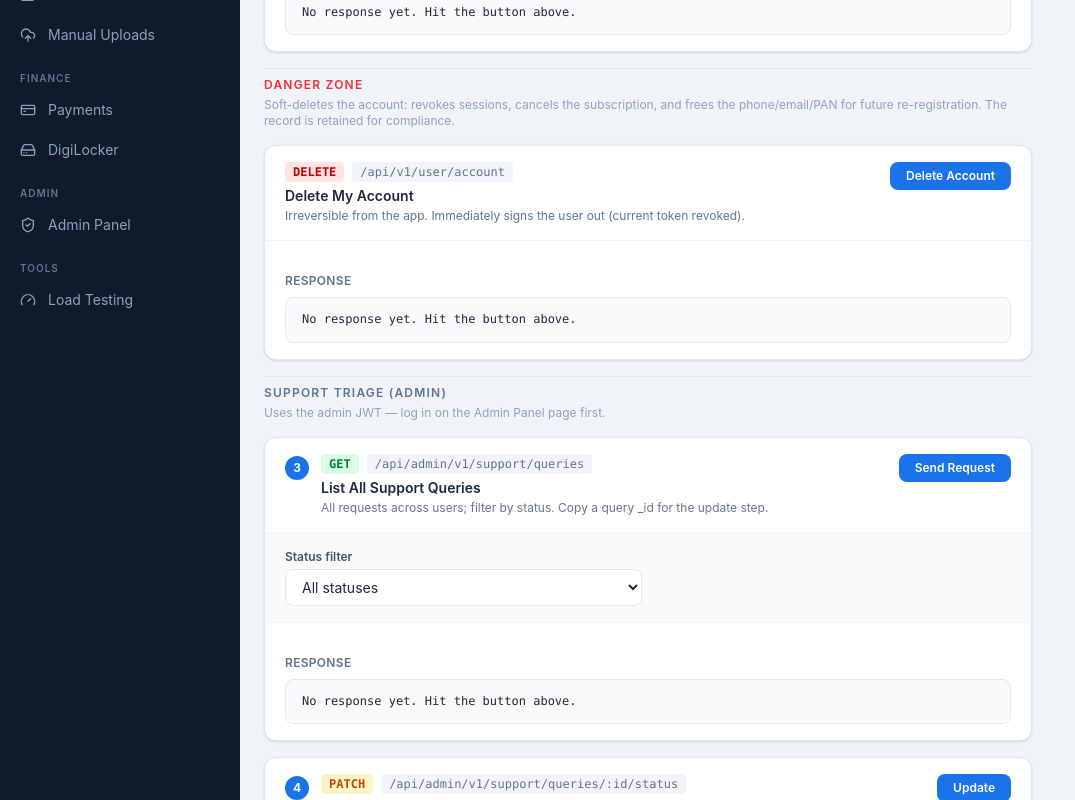
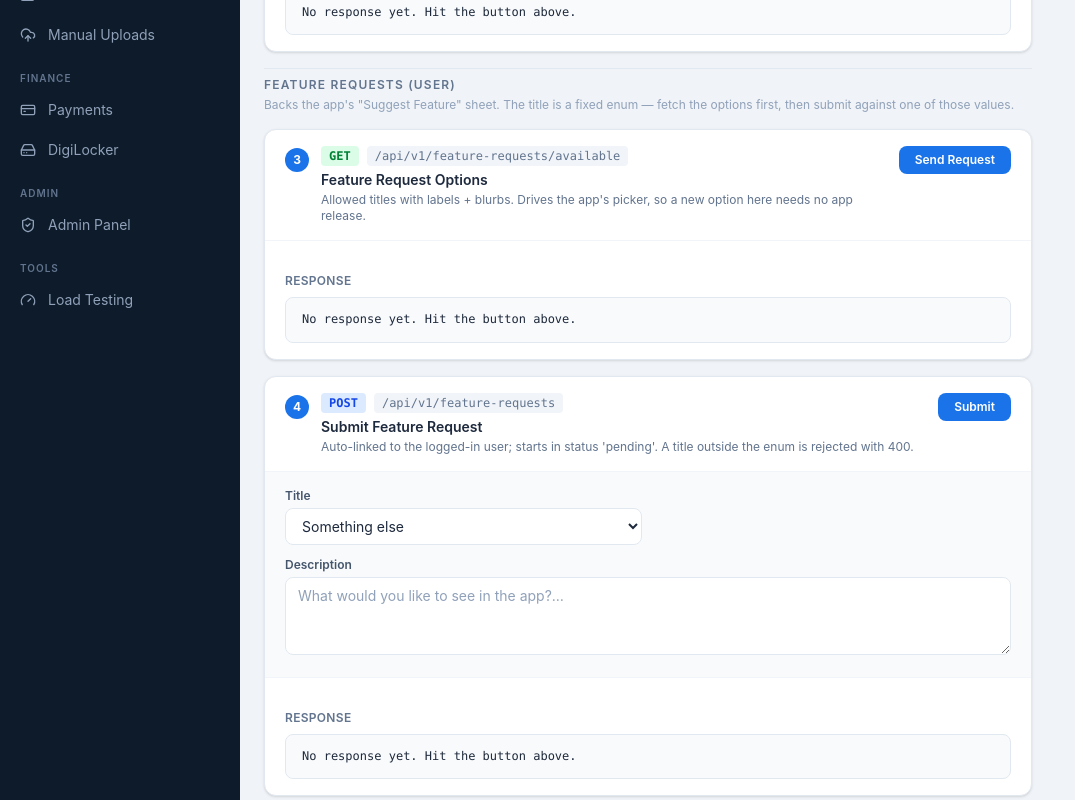
Before and after one commit to kaushikwebingo-tech/foldy_web, a React (Vite) app: page /support in a window 1280 px wide. Shown: the part 920-1720 px from the top of the page, without its empty margins (0-1075 px from the left). Built offline with nearby package versions, Linux system fonts and the light colour scheme.

Commit message:
feature developed

```diff
--- /dev/null
+++ b/src/api/featureRequestApi.ts
@@ -0,0 +1,25 @@
+import { client, adminClient } from './client';
+
+/*
+ * Feature Requests — the app's "Suggest Feature" sheet.
+ * Backend: server/src/routes/app/v1/featureRequestRoutes.ts (mounted at
+ * /api/v1/feature-requests) and routes/admin/v1/adminFeatureRequestRoutes.ts.
+ */
+export const featureRequestApi = {
+  // Allowed titles + labels. The picker is driven by this, and the server
+  // validates the submitted title against the same list.
+  listOptions: () =>
+    client.get('/feature-requests/available'),
+
+  // Submit a suggestion. title must be a value from listOptions().
+  submit: (payload: { title: string; description: string }) =>
+    client.post('/feature-requests', payload),
+
+  // Admin — every submission, newest first, with the requester populated.
+  adminList: (page = 1, limit = 20) =>
+    adminClient.get('/feature-requests', { params: { page, limit } }),
+
+  // Admin — same catalog as listOptions(), behind the admin JWT.
+  adminListOptions: () =>
+    adminClient.get('/feature-requests/available'),
+};
--- a/src/lib/apiCatalog.ts
+++ b/src/lib/apiCatalog.ts
@@ -474,7 +474,7 @@ export const API_SECTIONS: Record<string, ApiSection> = {
   support: {
     key: 'support',
     name: 'Support & Account',
-    description: 'Contact Support (raise + list own requests) and Delete Account — common to both B2B and B2C (auth only). Plus the admin triage endpoints. For the user calls set {{token}} to a user JWT; for the admin calls set {{token}} to an admin JWT.',
+    description: 'Contact Support (raise + list own requests), Feature Requests ("Suggest Feature"), and Delete Account — common to both B2B and B2C (auth only). Plus the admin triage endpoints. For the user calls set {{token}} to a user JWT; for the admin calls set {{token}} to an admin JWT.',
     endpoints: [
       {
         name: 'Raise Support Request',
@@ -502,6 +502,35 @@ export const API_SECTIONS: Record<string, ApiSection> = {
         method: 'DELETE',
         path: 'api/v1/user/account',
         description: 'Soft-deletes the account: revokes sessions, cancels subscription, frees phone/email/PAN for re-registration. Retains the record.'
+      },
+      {
+        name: 'Feature Request Options',
+        method: 'GET',
+        path: 'api/v1/feature-requests/available',
+        description: 'The allowed titles for a feature request, with labels + blurbs. Drives the app\'s "Suggest Feature" picker — call this before submitting.'
+      },
+      {
+        name: 'Submit Feature Request',
+        method: 'POST',
+        path: 'api/v1/feature-requests',
+        description: 'App "Suggest Feature" submission. title MUST be a value from /available (gst | itr | roc | tds | bank_statements | mutual_funds | insurance | epf | other) — anything else is rejected with 400. Auto-linked to the logged-in user; starts in status "pending".',
+        body: { title: 'other', description: 'Please add a reminder for advance tax instalments.' }
+      },
+      {
+        name: 'Admin — List Feature Requests',
+        method: 'GET',
+        path: 'api/admin/v1/feature-requests',
+        description: 'Admin JWT. All submitted suggestions, newest first, paginated, with the requesting user populated.',
+        query: [
+          { key: 'page', value: '1' },
+          { key: 'limit', value: '20' }
+        ]
+      },
+      {
+        name: 'Admin — Feature Request Options',
+        method: 'GET',
+        path: 'api/admin/v1/feature-requests/available',
+        description: 'Admin JWT. Same catalog as the user-facing /available, used to label stored title values in the console.'
       },
       {
         name: 'Admin — List Support Queries',
--- a/src/pages/SupportPage.tsx
+++ b/src/pages/SupportPage.tsx
@@ -5,7 +5,22 @@ import PageHeader from '@/components/PageHeader';
 import { supportApi } from '@/api/supportApi';
 import { authApi } from '@/api/authApi';
 import { adminApi } from '@/api/adminApi';
+import { featureRequestApi } from '@/api/featureRequestApi';
 import { LifeBuoy } from 'lucide-react';
+
+// Mirrors FEATURE_REQUEST_OPTIONS on the server. The live list comes from
+// "Feature Request Options" below — this just seeds the dropdown.
+const FEATURE_TITLE_OPTIONS = [
+  { label: 'GST Returns', value: 'gst' },
+  { label: 'Income Tax Returns', value: 'itr' },
+  { label: 'ROC Filings', value: 'roc' },
+  { label: 'TDS Filing', value: 'tds' },
+  { label: 'Bank Account Statements', value: 'bank_statements' },
+  { label: 'Mutual Funds Portfolio', value: 'mutual_funds' },
+  { label: 'Insurance Policies', value: 'insurance' },
+  { label: 'Employee Provident Fund (EPF)', value: 'epf' },
+  { label: 'Something else', value: 'other' },
+];
 
 const STATUS_OPTIONS = [
   { label: 'Open', value: 'open' },
@@ -27,6 +42,9 @@ export default function SupportPage() {
   const [email, setEmail] = useState('');
   const [mobile, setMobile] = useState('');
   const [description, setDescription] = useState('');
+  // user — feature request ("Suggest Feature")
+  const [featureTitle, setFeatureTitle] = useState('other');
+  const [featureDescription, setFeatureDescription] = useState('');
   // admin — list + update
   const [status, setStatus] = useState('');
   const [queryId, setQueryId] = useState('');
@@ -79,6 +97,43 @@ export default function SupportPage() {
           onSubmit={() => supportApi.listMyQueries()}
         />
 
+        {/* ── User: Feature Requests ────────────────────────── */}
+        <div className="border-t border-slate-200 pt-2">
+          <p className="text-xs font-semibold text-slate-500 uppercase tracking-widest mb-1">Feature Requests (user)</p>
+          <p className="text-xs text-slate-400 mb-3">Backs the app's "Suggest Feature" sheet. The title is a fixed enum — fetch the options first, then submit against one of those values.</p>
+        </div>
+
+        <ApiCard
+          step={3}
+          title="Feature Request Options"
+          method="GET"
+          endpoint="/api/v1/feature-requests/available"
+          description="Allowed titles with labels + blurbs. Drives the app's picker, so a new option here needs no app release."
+          onSubmit={() => featureRequestApi.listOptions()}
+        />
+
+        <ApiCard
+          step={4}
+          title="Submit Feature Request"
+          method="POST"
+          endpoint="/api/v1/feature-requests"
+          description="Auto-linked to the logged-in user; starts in status 'pending'. A title outside the enum is rejected with 400."
+          buttonLabel="Submit"
+          onSubmit={() => featureRequestApi.submit({ title: featureTitle, description: featureDescription })}
+        >
+          <SelectField label="Title" value={featureTitle} onChange={setFeatureTitle} options={FEATURE_TITLE_OPTIONS} />
+          <div className="sm:col-span-2">
+            <label className="block text-xs font-semibold text-slate-600 mb-1">Description</label>
+            <textarea
+              value={featureDescription}
+              onChange={(e) => setFeatureDescription(e.target.value)}
+              rows={3}
+              placeholder="What would you like to see in the app?…"
+              className="w-full px-3 py-2 text-sm border border-slate-200 rounded-lg bg-white text-slate-800 placeholder-slate-400 focus:outline-none focus:ring-2 focus:ring-blue-500 focus:border-transparent transition"
+            />
+          </div>
+        </ApiCard>
+
         {/* ── Delete Account ───────────────────────────────── */}
         <div className="border-t border-slate-200 pt-2">
           <p className="text-xs font-semibold text-red-500 uppercase tracking-widest mb-1">Danger Zone</p>
@@ -101,7 +156,7 @@ export default function SupportPage() {
         </div>
 
         <ApiCard
-          step={3}
+          step={5}
           title="List All Support Queries"
           method="GET"
           endpoint="/api/admin/v1/support/queries"
@@ -112,7 +167,7 @@ export default function SupportPage() {
         </ApiCard>
 
         <ApiCard
-          step={4}
+          step={6}
           title="Update Query Status"
           method="PATCH"
           endpoint="/api/admin/v1/support/queries/:id/status"
@@ -133,6 +188,15 @@ export default function SupportPage() {
             />
           </div>
         </ApiCard>
+
+        <ApiCard
+          step={7}
+          title="List All Feature Requests"
+          method="GET"
+          endpoint="/api/admin/v1/feature-requests"
+          description="Every suggestion submitted from the app, newest first, with the requesting user populated. Read-only — there is no status-update endpoint yet, so all rows stay 'pending'."
+          onSubmit={() => featureRequestApi.adminList(1, 20)}
+        />
       </div>
     </div>
   );
```
